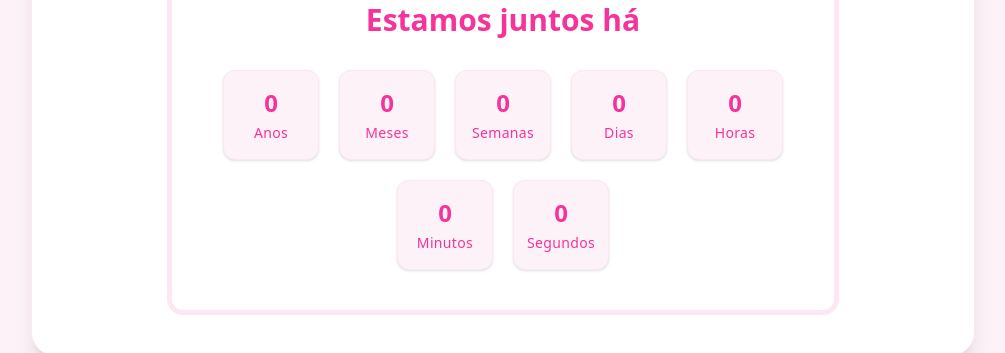
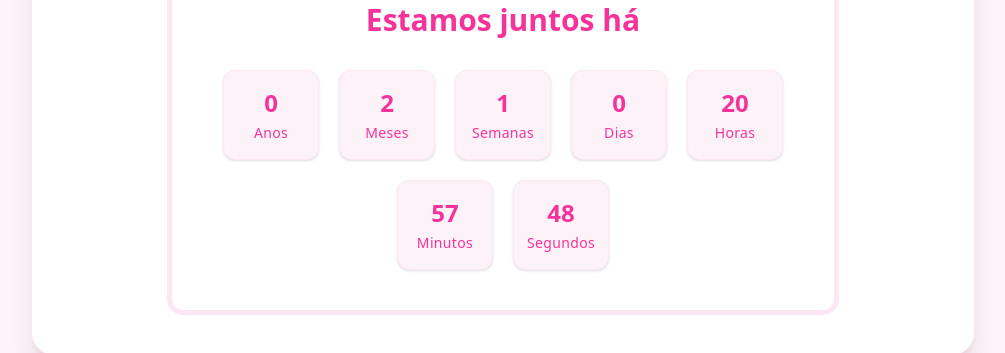
Before and after one commit to ngracioli/luana-valentines-app, a React (Vite) app: page / in a window 1280 px wide. Shown: the part 488-841 px from the top of the page, without its empty margins (137-1142 px from the left). Built offline with nearby package versions, Linux system fonts and the light colour scheme; no server answers.

Commit message:
feat(timecounter): implement live relationship timer using worldtimeapi for accurate time calculation

```diff
--- a/src/components/TimeCounter.jsx
+++ b/src/components/TimeCounter.jsx
@@ -1,59 +1,104 @@
+import { useEffect, useState } from "react";
 import { Clock } from "lucide-react";
 
+const START_DATE = new Date(2025, 2, 1, 0, 0, 0);
+
+function getDurationSince(startDate, now) {
+    let years = now.getFullYear() - startDate.getFullYear();
+    let months = now.getMonth() - startDate.getMonth();
+    let days = now.getDate() - startDate.getDate();
+    let hours = now.getHours() - startDate.getHours();
+    let minutes = now.getMinutes() - startDate.getMinutes();
+    let seconds = now.getSeconds() - startDate.getSeconds();
+
+    if (seconds < 0) {
+        seconds += 60;
+        minutes--;
+    }
+    if (minutes < 0) {
+        minutes += 60;
+        hours--;
+    }
+    if (hours < 0) {
+        hours += 24;
+        days--;
+    }
+    if (days < 0) {
+        const prevMonth = new Date(now.getFullYear(), now.getMonth(), 0);
+        days += prevMonth.getDate();
+        months--;
+    }
+    if (months < 0) {
+        months += 12;
+        years--;
+    }
+
+    const weeks = Math.floor(days / 7);
+    days = days % 7;
+
+    return { years, months, weeks, days, hours, minutes, seconds };
+}
+
 function TimeCounter() {
+    const [duration, setDuration] = useState(
+        getDurationSince(START_DATE, new Date())
+    );
+    const [serverNow, setServerNow] = useState(null);
+
+    useEffect(() => {
+        async function fetchTime() {
+            try {
+                const res = await fetch(
+                    "https://worldtimeapi.org/api/timezone/America/Sao_Paulo"
+                );
+                const data = await res.json();
+                setServerNow(new Date(data.datetime));
+            } catch {
+                setServerNow(new Date());
+            }
+        }
+        fetchTime();
+    }, []);
+
+    useEffect(() => {
+        if (!serverNow) return;
+        let offset = Date.now() - serverNow.getTime();
+        const interval = setInterval(() => {
+            const now = new Date(Date.now() - offset);
+            setDuration(getDurationSince(START_DATE, now));
+        }, 1000);
+        return () => clearInterval(interval);
+    }, [serverNow]);
+
+    const labels = [
+        { label: "Anos", value: duration.years },
+        { label: "Meses", value: duration.months },
+        { label: "Semanas", value: duration.weeks },
+        { label: "Dias", value: duration.days },
+        { label: "Horas", value: duration.hours },
+        { label: "Minutos", value: duration.minutes },
+        { label: "Segundos", value: duration.seconds },
+    ];
+
     return (
-        <section
-            className="text-center py-10 px-2 sm:px-6 bg-white rounded-2xl max-w-2xl w-full mx-auto border-5 border-pink-100"
-        >
+        <section className="text-center py-10 px-2 sm:px-6 bg-white rounded-2xl max-w-2xl w-full mx-auto border-5 border-pink-100">
             <h2 className="text-3xl font-bold text-pink-500 mb-8 flex flex-col items-center justify-center gap-2">
-                <Clock
-                    className="w-8 h-8 text-pink-500 animate-bounce"
-                />
+                <Clock className="w-8 h-8 text-pink-500 animate-bounce" />
                 <span>Estamos juntos há</span>
             </h2>
             <div className="flex flex-wrap justify-center gap-3 sm:gap-5">
-                <div className="bg-pink-50 rounded-xl shadow p-4 w-24 text-pink-500 flex flex-col items-center border border-pink-100">
-                    <span className="text-2xl font-bold">0</span>
-                    <span className="text-xs sm:text-sm mt-1 tracking-wide">
-                        Anos
-                    </span>
-                </div>
-                <div className="bg-pink-50 rounded-xl shadow p-4 w-24 text-pink-500 flex flex-col items-center border border-pink-100">
-                    <span className="text-2xl font-bold">0</span>
-                    <span className="text-xs sm:text-sm mt-1 tracking-wide">
-                        Meses
-                    </span>
-                </div>
-                <div className="bg-pink-50 rounded-xl shadow p-4 w-24 text-pink-500 flex flex-col items-center border border-pink-100">
-                    <span className="text-2xl font-bold">0</span>
-                    <span className="text-xs sm:text-sm mt-1 tracking-wide">
-                        Semanas
-                    </span>
-                </div>
-                <div className="bg-pink-50 rounded-xl shadow p-4 w-24 text-pink-500 flex flex-col items-center border border-pink-100">
-                    <span className="text-2xl font-bold">0</span>
-                    <span className="text-xs sm:text-sm mt-1 tracking-wide">
-                        Dias
-                    </span>
-                </div>
-                <div className="bg-pink-50 rounded-xl shadow p-4 w-24 text-pink-500 flex flex-col items-center border border-pink-100">
-                    <span className="text-2xl font-bold">0</span>
-                    <span className="text-xs sm:text-sm mt-1 tracking-wide">
-                        Horas
-                    </span>
-                </div>
-                <div className="bg-pink-50 rounded-xl shadow p-4 w-24 text-pink-500 flex flex-col items-center border border-pink-100">
-                    <span className="text-2xl font-bold">0</span>
-                    <span className="text-xs sm:text-sm mt-1 tracking-wide">
-                        Minutos
-                    </span>
-                </div>
-                <div className="bg-pink-50 rounded-xl shadow p-4 w-24 text-pink-500 flex flex-col items-center border border-pink-100">
-                    <span className="text-2xl font-bold">0</span>
-                    <span className="text-xs sm:text-sm mt-1 tracking-wide">
-                        Segundos
-                    </span>
-                </div>
+                {labels.map((item) => (
+                    <div
+                        key={item.label}
+                        className="bg-pink-50 rounded-xl shadow p-4 w-24 text-pink-500 flex flex-col items-center border border-pink-100"
+                        aria-label={`${item.value} ${item.label}`}
+                    >
+                        <span className="text-2xl font-bold">{item.value}</span>
+                        <span className="text-xs sm:text-sm mt-1 tracking-wide">
+                            {item.label}
+                        </span>
+                    </div>
+                ))}
             </div>
         </section>
     );
```
